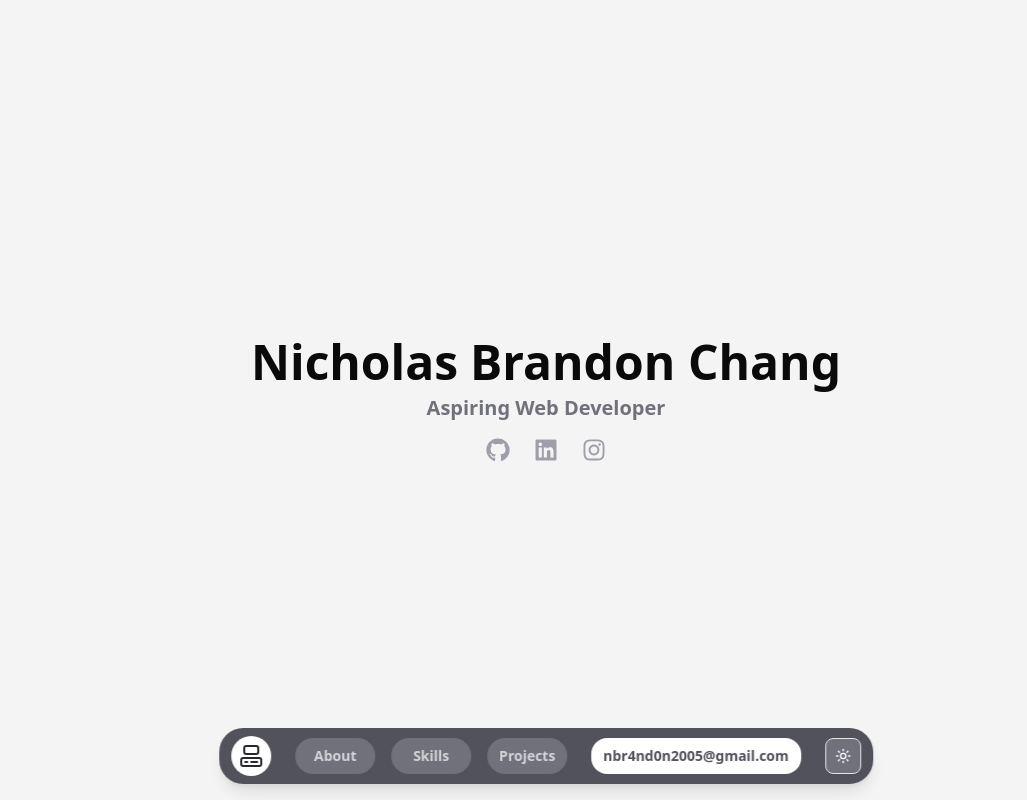
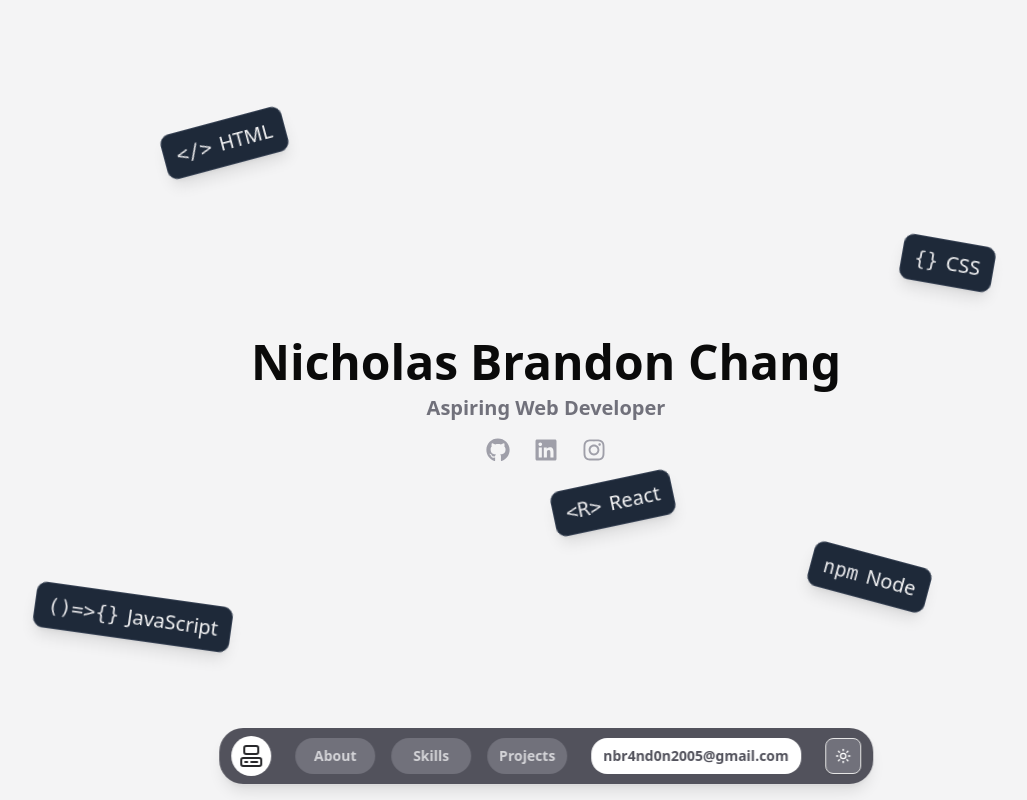
Before and after one commit to Brrendenn/PortofolioWeb, a React (Vite) app: page / in a window 1280 px wide. Shown: the top 800 px of the page, without its empty margins (94-1121 px from the left). Built offline with nearby package versions, Linux system fonts and the light colour scheme.

Commit message:
Added some nice touches

```diff
--- a/src/components/sections/HeroSection.tsx
+++ b/src/components/sections/HeroSection.tsx
@@ -3,6 +3,36 @@ import { useInView } from "react-intersection-observer";
 import { useState, useEffect } from "react";
 import TextComponent from "../ui/TextComponent";
 import { FaGithub, FaInstagram, FaLinkedin } from "react-icons/fa";
+
+type SyntaxIconProps = {
+  icon: string;
+  text: string;
+  className?: string;
+  delay: number;
+};
+
+const SyntaxIcon = ({ icon, text, className, delay }: SyntaxIconProps) => {
+  return (
+    <motion.div
+      className={`absolute items-center gap-2 p-2 px-3 bg-gray-800 bg-opacity-80 backdrop-blur-sm border border-gray-700 rounded-lg shadow-lg ${className}`}
+      initial={{ opacity: 0, scale: 0.5, y: 20 }}
+      animate={{ opacity: 1, scale: 1, y: 0 }}
+      transition={{
+        type: "spring",
+        stiffness: 260,
+        damping: 20,
+        delay: delay,
+      }}
+    >
+      <span className="text-lg md:text-xl font-mono text-zinc-200 dark:text-zinc-600">
+        {icon}
+      </span>
+      <span className="text-lg md:text-xl text-zinc-100 dark:text-zinc-500">
+        {text}
+      </span>
+    </motion.div>
+  );
+};
 
 const HeroSection = () => {
   const [key, setKey] = useState(0);
@@ -31,11 +61,44 @@ const HeroSection = () => {
     visible: { y: 0, opacity: 1 },
   };
 
+  const syntaxElements = [
+    {
+      icon: "</>",
+      text: "HTML",
+      className: 'flex top-[15%] left-[10%] -rotate-15 md:top-[15%] md:left-[20%]',
+      delay: 0.1,
+    },
+    {
+      icon: "{}",
+      text: "CSS",
+      className: 'hidden md:flex top-[30%] right-[15%] rotate-10',
+      delay: 0.2,
+    },
+    {
+      icon: "()=>{}",
+      text: "JavaScript",
+      className: 'flex bottom-[20%] left-[5%] rotate-8 md:bottom-[20%] md:left-[10%]',
+      delay: 0.3,
+    },
+    {
+      icon: "<R>",
+      text: "React",
+      className: 'flex top-[30%] right-[10%] -rotate-12 md:top-[60%] md:right-[40%]',
+      delay: 0.4,
+    },
+    {
+      icon: "npm",
+      text: "Node",
+      className: 'hidden md:flex bottom-[25%] right-[20%] rotate-15',
+      delay: 0.5,
+    },
+  ];
+
   return (
     <section
       id="home"
       ref={ref}
-      className="w-full h-screen flex flex-col items-center justify-center text-center p-4 overflow-hidden"
+      className="relative w-full h-screen flex flex-col items-center justify-center text-center p-4 overflow-hidden"
     >
       <motion.div
         key={key}
@@ -44,6 +107,17 @@ const HeroSection = () => {
         animate={inView ? "visible" : "hidden"}
         className="flex flex-col items-center justify-center"
       >
+        <div className="absolute inset-0 z-0">
+          {syntaxElements.map((element, index) => (
+            <SyntaxIcon
+              key={index}
+              icon={element.icon}
+              text={element.text}
+              className={element.className}
+              delay={element.delay}
+            />
+          ))}
+        </div>
         <motion.div variants={itemVariants}>
           <TextComponent />
         </motion.div>
```
